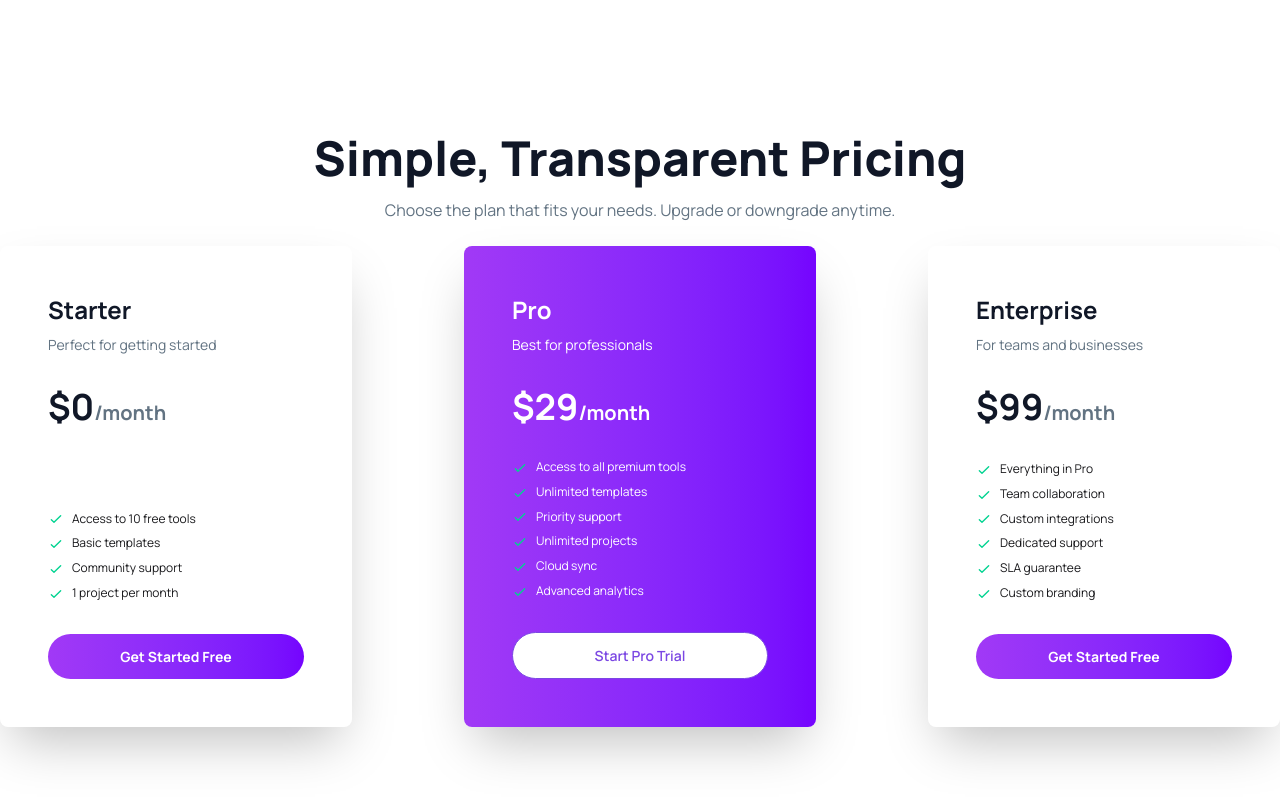
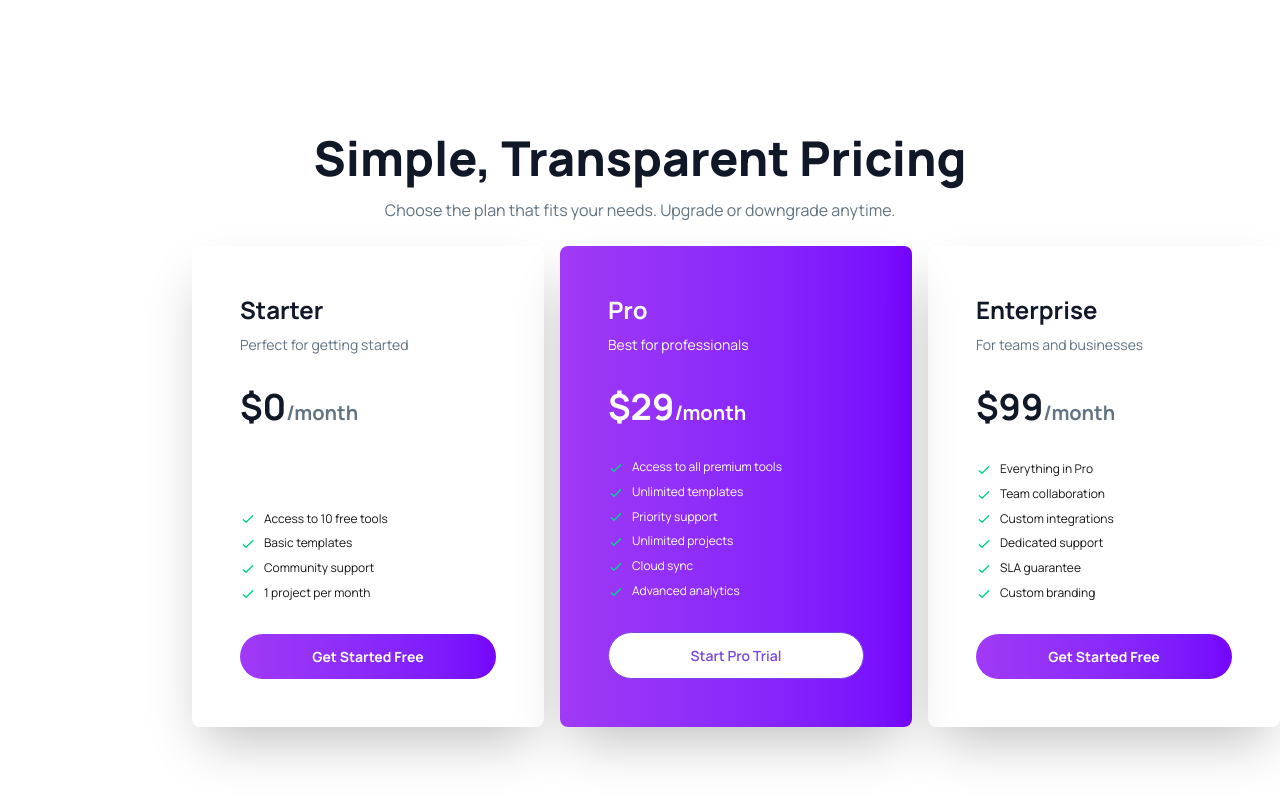
Before and after one commit to KhalidSifullahSIam2004/DigiTools-siam10, a React (Vite) app: page / in a window 1280 px wide. Shown: the part 1957-2757 px from the top of the page. Built offline with nearby package versions, Linux system fonts and the light colour scheme.

Commit message:
Pricing section bug fix

```diff
--- a/src/Components/PricingSection/PricingSection.jsx
+++ b/src/Components/PricingSection/PricingSection.jsx
@@ -6,7 +6,7 @@ const PricingSection = () => {
       <h2 className='text-[#101727FF] text-center text-5xl font-extrabold  mb-4'>Simple, Transparent Pricing</h2>
       <p className='text-[#627382FF] text-center'>Choose the plan that fits your needs. Upgrade or downgrade anytime.</p>
 
-      <div className=' grid justify-center gap-4 md:grid-cols-2 lg:flex lg:justify-between'>
+      <div className=' grid justify-center gap-4 md:grid-cols-2 xl:flex lg:justify-between lg:mx-48'>
 
 {/* 1st */}
         <div className="card bg-base-400 shadow-2xl text-left p-6 my-6">
```
